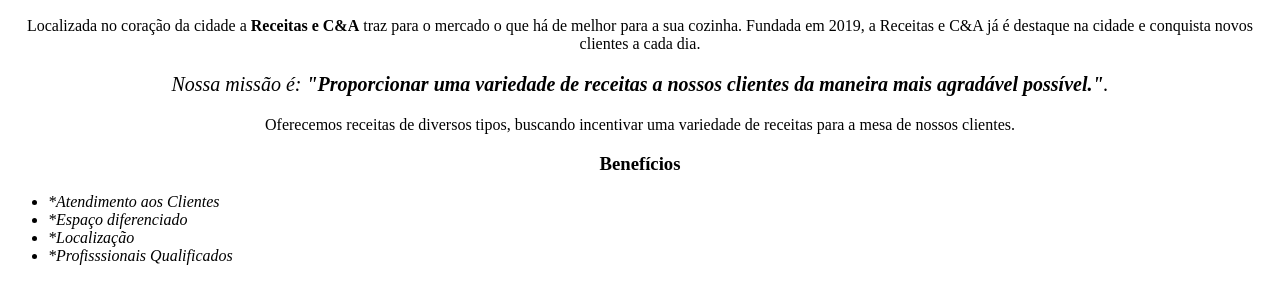
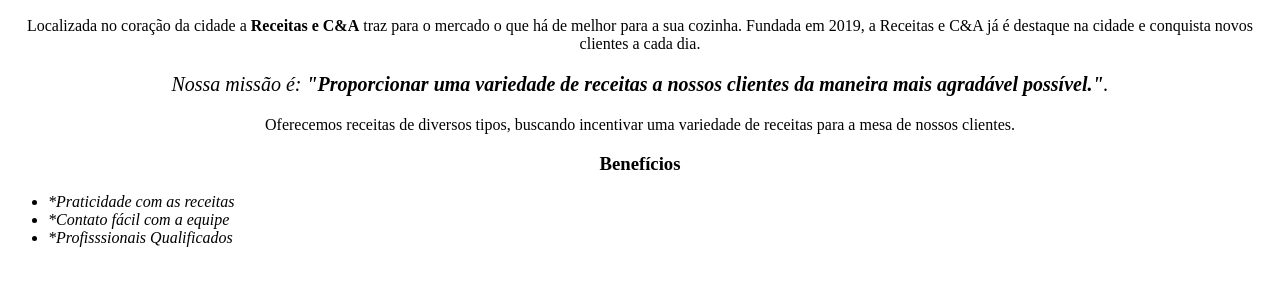
Before and after one commit to Ovarsugg/Trabalho-Escola, a plain HTML site: page index.html in a window 1280 px wide. Shown: the part 110-414 px from the top of the page. Drawn offline with Linux system fonts and the light colour scheme.

Commit message:
Update index.html

```diff
--- a/index.html
+++ b/index.html
@@ -23,10 +23,9 @@
         <div class="benefícios">
             <h3 class="titulo-centralizado">Benefícios</h3>
             <ul>
-                <li class="itens">*Atendimento aos Clientes</li>
-                <li class="itens">*Espaço diferenciado</li>
-                <li class="itens">*Localização</li>
-             <li class="itens">*Profisssionais Qualificados</li>
+                <li class="itens">*Praticidade com as receitas</li>
+                <li class="itens">*Contato fácil com a equipe</li>
+                <li class="itens">*Profisssionais Qualificados</li>
             </ul>
         </div>
     </body>
```
